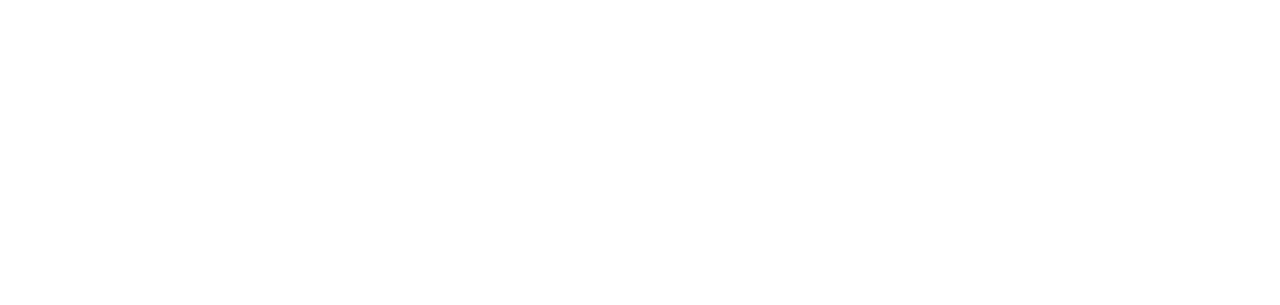
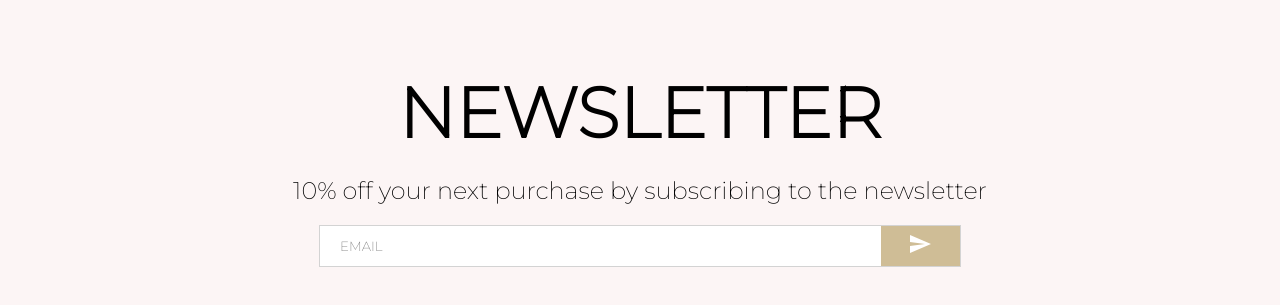
Before and after one commit to niranjana1997/MERN_Stack_Shopping_application, a React (Create React App) app: page / in a window 1280 px wide. Shown: the part 2457-2762 px from the top of the page. Before the commit the page ends 2355 px from the top, so only its background shows below. Built offline with nearby package versions, Linux system fonts and the light colour scheme; the HTML template or start-up script is replaced by a standard one.

Commit message:
Changes made

```diff
--- a/src/components/Announcements.jsx
+++ b/src/components/Announcements.jsx
@@ -3,8 +3,8 @@
 
 const Container = styled.div`
     height:30px;
-    background-color:#e79c4b;
-    color:white;
+    background-color:#f1ebdf;
+    color:black;
     display:flex;
     align-items:center;
     justify-content:center;
--- a/src/components/Categories.jsx
+++ b/src/components/Categories.jsx
@@ -7,6 +7,7 @@
     display:flex;
     padding:20px;
     justify-content:space-between;
+    background-color:white;
 `;
 
 const Categories = () => {
--- /dev/null
+++ b/src/components/Footer.jsx
@@ -0,0 +1,143 @@
+import {
+    Facebook,
+    Instagram,
+    MailOutline,
+    Phone,
+    Pinterest,
+    Room,
+    Twitter,
+  } from "@material-ui/icons";
+  import styled from "styled-components";
+
+  const Container = styled.div`
+    display: flex;
+  `;
+
+  const Left = styled.div`
+    flex: 1;
+    display: flex;
+    flex-direction: column;
+    padding: 20px;
+  `;
+
+  const Logo = styled.h1``;
+
+  const Desc = styled.p`
+    margin: 20px 0px;
+    text-align:justify;
+  `;
+
+  const SocialContainer = styled.div`
+    display: flex;
+  `;
+
+  const SocialIcon = styled.div`
+    width: 40px;
+    height: 40px;
+    border-radius: 50%;
+    color: white;
+    background-color: #${(props) => props.color};
+    display: flex;
+    align-items: center;
+    justify-content: center;
+    margin-right: 20px;
+  `;
+
+  const Center = styled.div`
+    flex: 1;
+    padding: 20px;
+  `;
+
+  const Title = styled.h3`
+    margin-bottom: 30px;
+  `;
+
+  const List = styled.ul`
+    margin: 0;
+    padding: 0;
+    list-style: none;
+    display: flex;
+    flex-wrap: wrap;
+  `;
+
+  const ListItem = styled.li`
+    width: 50%;
+    margin-bottom: 10px;
+  `;
+
+  const Right = styled.div`
+    flex: 1;
+    padding: 20px;
+  `;
+
+  const ContactItem = styled.div`
+    margin-bottom: 20px;
+    display: flex;
+    align-items: center;
+  `;
+
+  const Payment = styled.img`
+      width: 50%;
+  `;
+
+  const Footer = () => {
+    return (
+      <Container>
+        <Left>
+          <Logo>ALMOND</Logo>
+          <Desc>
+          ALMOND is a family of brands and businesses, making it possible for customers around the world
+          to express themselves through fashion and design, and to choose a more sustainable lifestyle.
+          We create value for people and society in general by delivering our customer offering and by
+          developing with a focus on sustainable and profitable growth.
+          </Desc>
+          <SocialContainer>
+            <SocialIcon color="3B5999">
+              <Facebook />
+            </SocialIcon>
+            <SocialIcon color="E4405F">
+              <Instagram />
+            </SocialIcon>
+            <SocialIcon color="55ACEE">
+              <Twitter />
+            </SocialIcon>
+            <SocialIcon color="E60023">
+              <Pinterest />
+            </SocialIcon>
+          </SocialContainer>
+        </Left>
+        <Center>
+        <Title>SHOP</Title>
+          <List>
+          <ListItem>Women</ListItem>
+          <ListItem>Men</ListItem>
+          <ListItem>Baby</ListItem>
+          <ListItem>Kids</ListItem>
+          <ListItem>Almond Home</ListItem>
+          <ListItem>Makeup</ListItem>
+          <ListItem>Shoes</ListItem>
+          <ListItem>Bags</ListItem>
+          <ListItem>Jewelry</ListItem>
+          <ListItem>Hats</ListItem>
+          <ListItem>Scarves</ListItem>
+          <ListItem>More accessories</ListItem>
+          </List>
+        </Center>
+        <Right>
+          <Title>Contact</Title>
+          <ContactItem>
+            <Room style={{marginRight:"10px"}}/> Mäster Smauelgatan 46A, SE-106 Stockholm, SWEDEN
+          </ContactItem>
+          <ContactItem>
+            <Phone style={{marginRight:"10px"}}/> +46 8 796 55 00
+          </ContactItem>
+          <ContactItem>
+            <MailOutline style={{marginRight:"10px"}} /> info@almond.com
+          </ContactItem>
+          <Payment src="https://i.ibb.co/Qfvn4z6/payment.png" />
+        </Right>
+      </Container>
+    );
+  };
+
+  export default Footer;
--- a/src/components/Navbar.jsx
+++ b/src/components/Navbar.jsx
@@ -3,16 +3,17 @@
 import { ShoppingCartOutlined } from '@material-ui/icons'
 import React from 'react'
 import styled from 'styled-components'
+import logo from "../images/Logo.png"
 //import ShoppingCartOutlinedIcon from '@mui/icons-material/ShoppingCartOutlined';
 
 
 const Container = styled.div`
-    height: 50px;
-    //background-color: black;
+    height: 80px;
+    background-color: white;
 `
 
 const Padding = styled.div`
-    padding: 10px 20px;
+    padding: 20px 30px;
     display:flex; // To make it horizontal
     justify-content:space-between; // to make space between the values
 
@@ -44,13 +45,16 @@
     margin-left:25px
     padding:5px;
 `
-const Logo = styled.h1`
-    font-weight:bold;
-`
+// const Logo = styled.h1`
+//     font-weight:bold;
+// `
 const Language = styled.span`
     font-size: 14px;
     cursor:pointer;
 `
+const Image = styled.img`
+    height:50px;
+`;
 
 const MenuItem = styled.div`
     font-size:14px;
@@ -68,7 +72,9 @@
                 <Input/>
                 </SearchContainer>
         </Left>
-        <Center><Logo>Almond</Logo></Center>
+        <Center>
+        <Image src={logo}/>
+        </Center>
         <Right>
             <MenuItem>Register</MenuItem>
             <MenuItem>Sign In</MenuItem>
--- /dev/null
+++ b/src/components/Newsletter.jsx
@@ -0,0 +1,62 @@
+
+import { Send } from "@material-ui/icons";
+import React from 'react'
+import styled from 'styled-components';
+
+const Container = styled.div`
+  height: 60vh;
+  background-color: #fcf5f5;
+  display: flex;
+  align-items: center;
+  justify-content: center;
+  flex-direction: column;
+`;
+const Title = styled.h4`
+  font-size: 70px;
+  margin-bottom: 20px;
+`;
+
+const Desc = styled.div`
+  font-size: 24px;
+  font-weight: 300;
+  margin-bottom: 20px;
+`;
+
+const InputContainer = styled.div`
+  width: 50%;
+  height: 40px;
+  background-color: white;
+  display: flex;
+  justify-content: space-between;
+  border: 1px solid lightgray;
+`;
+
+const Input = styled.input`
+  border: none;
+  flex: 8;
+  padding-left: 20px;
+`;
+
+const Button = styled.button`
+  flex: 1;
+  border: none;
+  background-color: #cfbd96;
+  color: white;
+`;
+
+const Newsletter = () => {
+  return (
+    <Container>
+      <Title>NEWSLETTER</Title>
+      <Desc>10% off your next purchase by subscribing to the newsletter</Desc>
+      <InputContainer>
+        <Input placeholder="EMAIL" />
+        <Button>
+          <Send />
+        </Button>
+      </InputContainer>
+    </Container>
+  );
+};
+
+export default Newsletter;
--- a/src/components/Slider.jsx
+++ b/src/components/Slider.jsx
@@ -12,6 +12,7 @@
   display: flex;
   position: relative;
   overflow: hidden;
+background-color:white;
 `;
 
 // CSS - arrow used to navigate through the slider
@@ -38,6 +39,7 @@
 // diaplay: flex - to make the content vertical
 // transform:translateX(0vw) - move the slider along X-Axis
 const Wrapper = styled.div`
+
   height: 100%;
   display: flex;
   transition: all 1.5s ease;
--- a/src/pages/Home.jsx
+++ b/src/pages/Home.jsx
@@ -1,7 +1,9 @@
 import React from 'react'
 import Announcements from '../components/Announcements'
 import Categories from '../components/Categories'
+import Footer from '../components/Footer'
 import Navbar from '../components/Navbar'
+import Newsletter from '../components/Newsletter'
 import Products from '../components/Products'
 import Slider from '../components/Slider'
 
@@ -13,6 +15,8 @@
     <Slider/>
     <Categories/>
     <Products/>
+    <Newsletter/>
+    <Footer/>
     </div>
   )
 }
```
Also changed, not shown: src/images/Logo.png (added).
